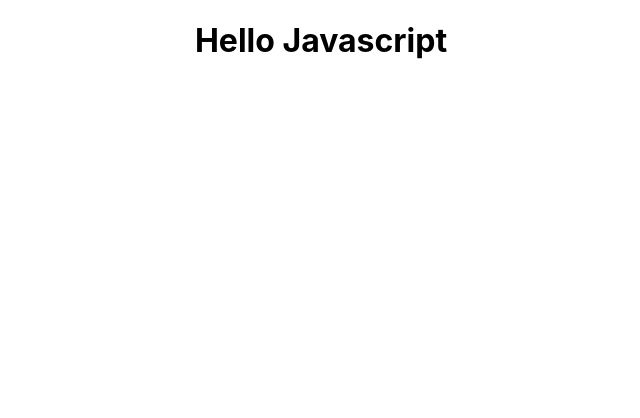
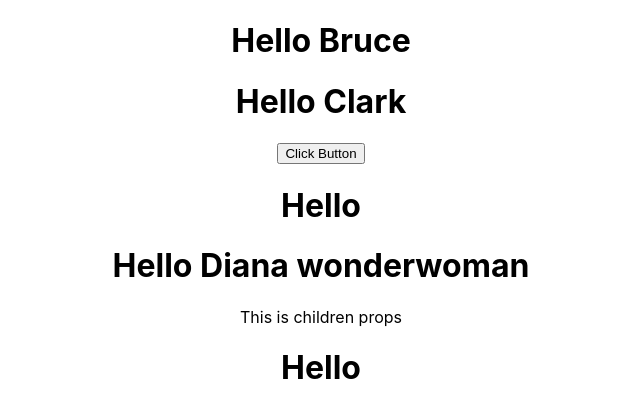
Before and after one commit to Tejaveeramachaneni/react-fundamentals, a React (Create React App) app in the folder sample/: page / in a window 1280 px wide. Shown: the top 418 px of the page, without its empty margins (319-959 px from the left). Built offline with nearby package versions, Linux system fonts and the light colour scheme.

Commit message:
working on react props

```diff
--- a/sample/src/App.js
+++ b/sample/src/App.js
@@ -1,13 +1,19 @@
 import logo from './logo.svg';
 import Hello from './components/Hello';
+import Greet from './components/Greet';
 import './App.css';
 
 function App() {
   return (
     <div className="App">
-      <Hello />
+      <Greet name = "Bruce" />
+      <Greet name = "Clark" />
+        <button>Click Button</button>
+      <Greet />
+      <Greet name = "Diana" heroName = "wonderwoman" />
+      <p>This is children props</p><Greet />
     </div>
-  );
+  )
 }
 
 export default App;
--- /dev/null
+++ b/sample/src/components/Greet.js
@@ -0,0 +1,12 @@
+import React, { Component } from 'react'//must include div tag in returnn
+const Greet = (props) =>{
+    console.log(props)
+    return (
+    <div>
+        <h1>Hello {props.name} {props.heroName}</h1>
+        {props.children}
+    </div>
+    )
+
+}
+export default Greet
```
